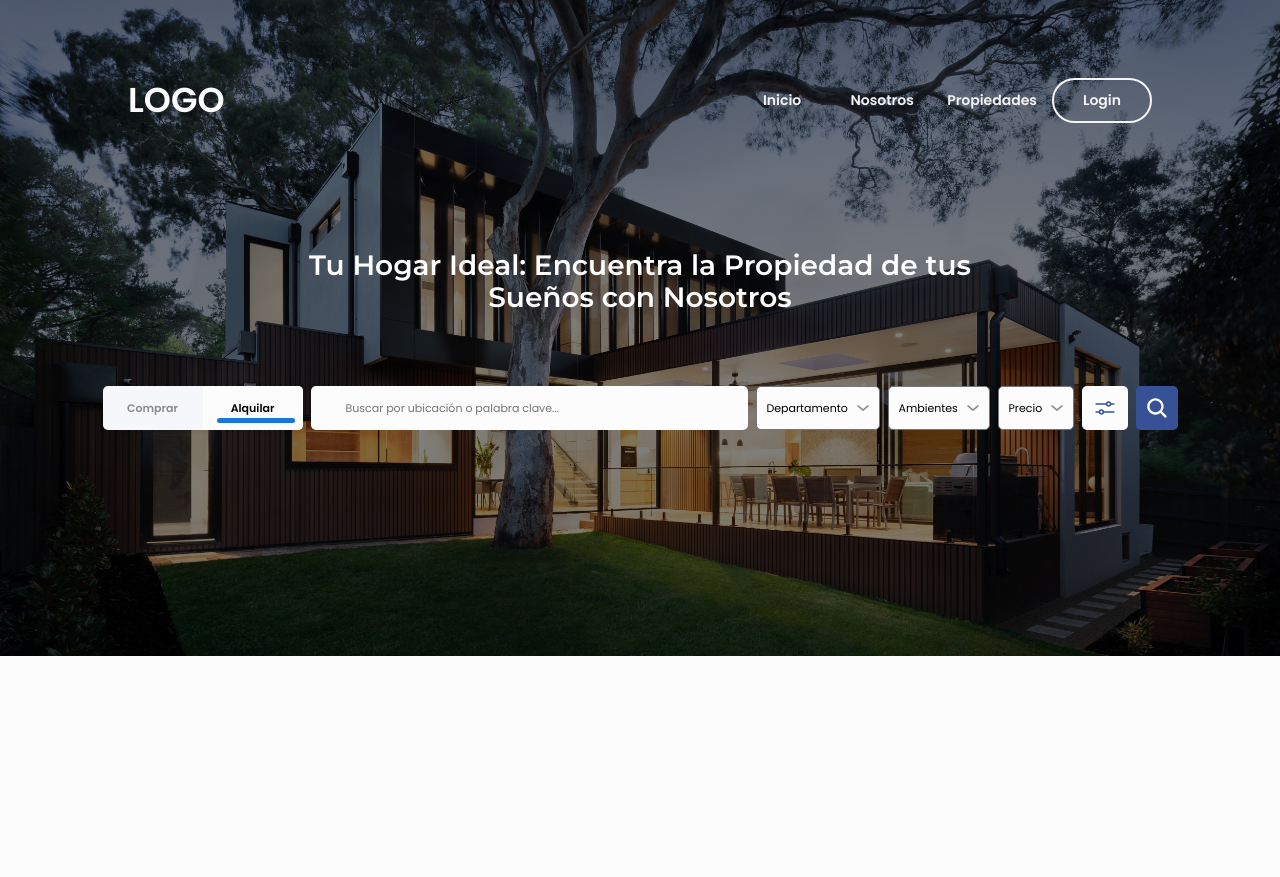
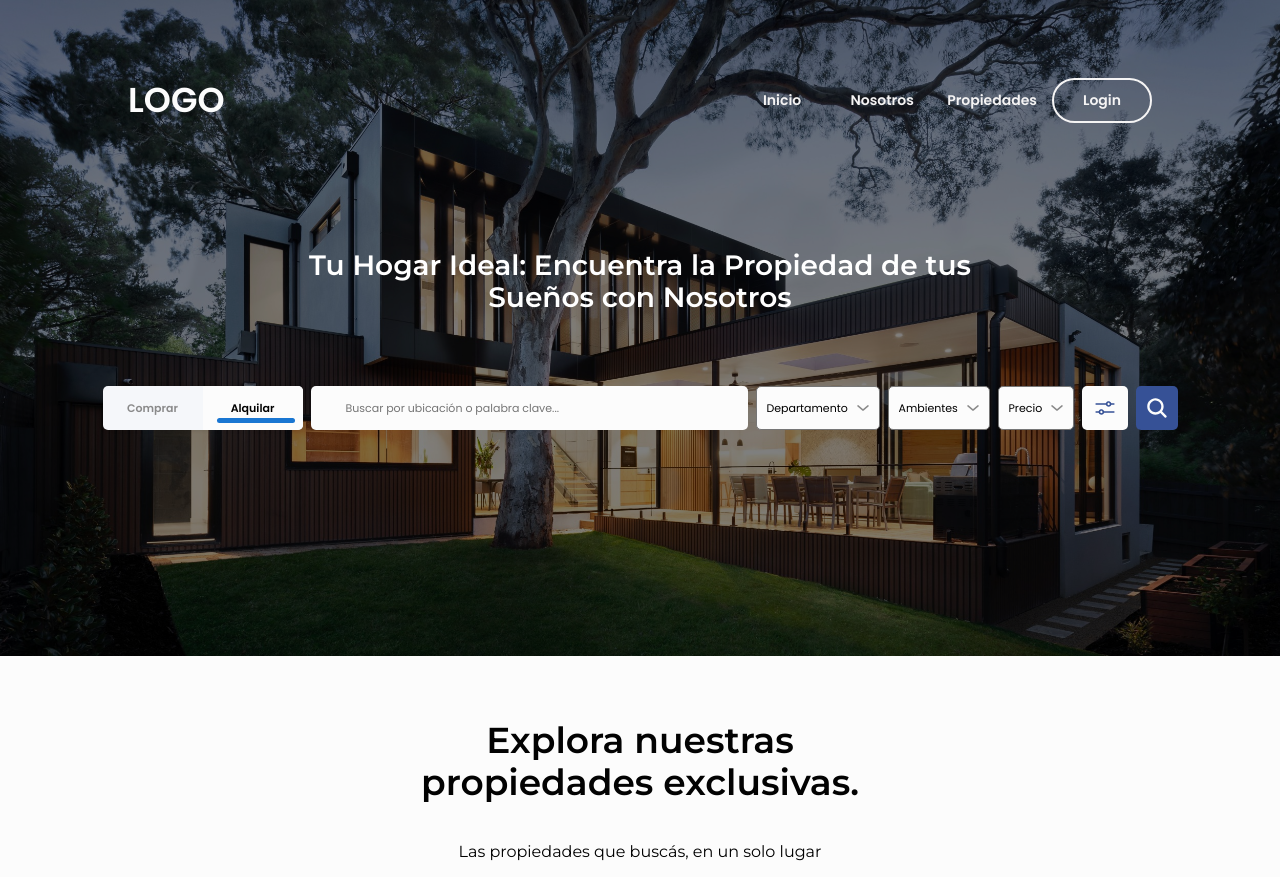
Before and after one commit to Scianca123/Propiedades-techforb, an Angular app: page / in a window 1280 px wide. Before the commit the page ends 800 px from the top, so only its background shows below. Built offline with nearby package versions, Linux system fonts and the light colour scheme.

Commit message:
add: seccion explore arrancada agregada

```diff
--- a/src/app/app.component.ts
+++ b/src/app/app.component.ts
@@ -1,12 +1,11 @@
 import { Component } from '@angular/core';
 import { RouterOutlet } from '@angular/router';
-import { HeaderComponent } from './shared/components/header/header.component';
-import { MainSectionComponent } from './shared/components/main-section/main-section.component';
+
 
 
 @Component({
   selector: 'app-root',
-  imports: [RouterOutlet,HeaderComponent,MainSectionComponent],
+  imports: [RouterOutlet],
   templateUrl: './app.component.html',
   styleUrl: './app.component.scss'
 })
--- /dev/null
+++ b/src/app/shared/components/card/card.component.html
@@ -0,0 +1 @@
+<p>card works!</p>
--- a/src/app/shared/components/main-section/main-section.component.ts
+++ b/src/app/shared/components/main-section/main-section.component.ts
@@ -1,10 +1,9 @@
 import { Component } from '@angular/core';
-import { SelectorToggleComponent } from '../selector-toggle/selector-toggle.component';
 import { SearchFiltersPanelComponent } from '../search-filters-panel/search-filters-panel.component';
 
 @Component({
   selector: 'app-main-section',
-  imports: [SelectorToggleComponent,SearchFiltersPanelComponent],
+  imports: [SearchFiltersPanelComponent],
   templateUrl: './main-section.component.html',
   styleUrl: './main-section.component.scss'
 })
--- a/src/app/shared/pages/home/home.component.html
+++ b/src/app/shared/pages/home/home.component.html
@@ -1,2 +1,10 @@
 <app-header></app-header>
 <app-main-section></app-main-section>
+<div class="seccion-explore">
+    <h1 class="seccion-explore__title">
+        Explora nuestras propiedades exclusivas.
+    </h1>
+    <p class="seccion-explore__label">
+        Las propiedades que buscás, en un solo lugar
+    </p>
+</div>
--- a/src/app/shared/pages/home/home.component.scss
+++ b/src/app/shared/pages/home/home.component.scss
@@ -0,0 +1,21 @@
+@import '../../../../styles/variables';
+.seccion-explore{
+    display: flex;
+    flex-direction: column;
+    align-items: center;
+    margin-top: 40px;
+
+    &__title{
+        font-weight: $font-weight-h1;
+        font-family: $font-body;
+        font-size: $font-size-h1;
+        max-width: 500px;
+        text-align: center;
+        color:$color-black;
+    }
+    &__label{
+        font-weight: $font-weight;
+        font-family: $font-body;
+        font-size: 16px;
+    }
+}
--- a/src/styles/_variables.scss
+++ b/src/styles/_variables.scss
@@ -7,6 +7,8 @@ $line-height: 1.15;
 $font-weight: 400;
 $size-title-h2:28px;
 $font-weight-button: 600;
+$font-weight-h1: 600;
+$font-size-h1:36px;
 
 // PALETA DE COLORES
 $color-default: #365196;
@@ -16,6 +18,7 @@ $color-white: #f5f4f4;
 $color-default-disabled: rgba(46, 36, 115, 0.3);
 $color-background: #F8F9FB;
 $color-logo:#FCFCFC;
+$color-label-gray:#838383;
 
 $color-black:#020202;
 $color-pink:#F5F7FA;
```
Also changed, not shown: src/app/shared/components/card/card.component.ts (added, +11 -0 lines), src/app/shared/components/card/card.component.scss (added), 1 other file (tests, documents, lock files or other folders).
